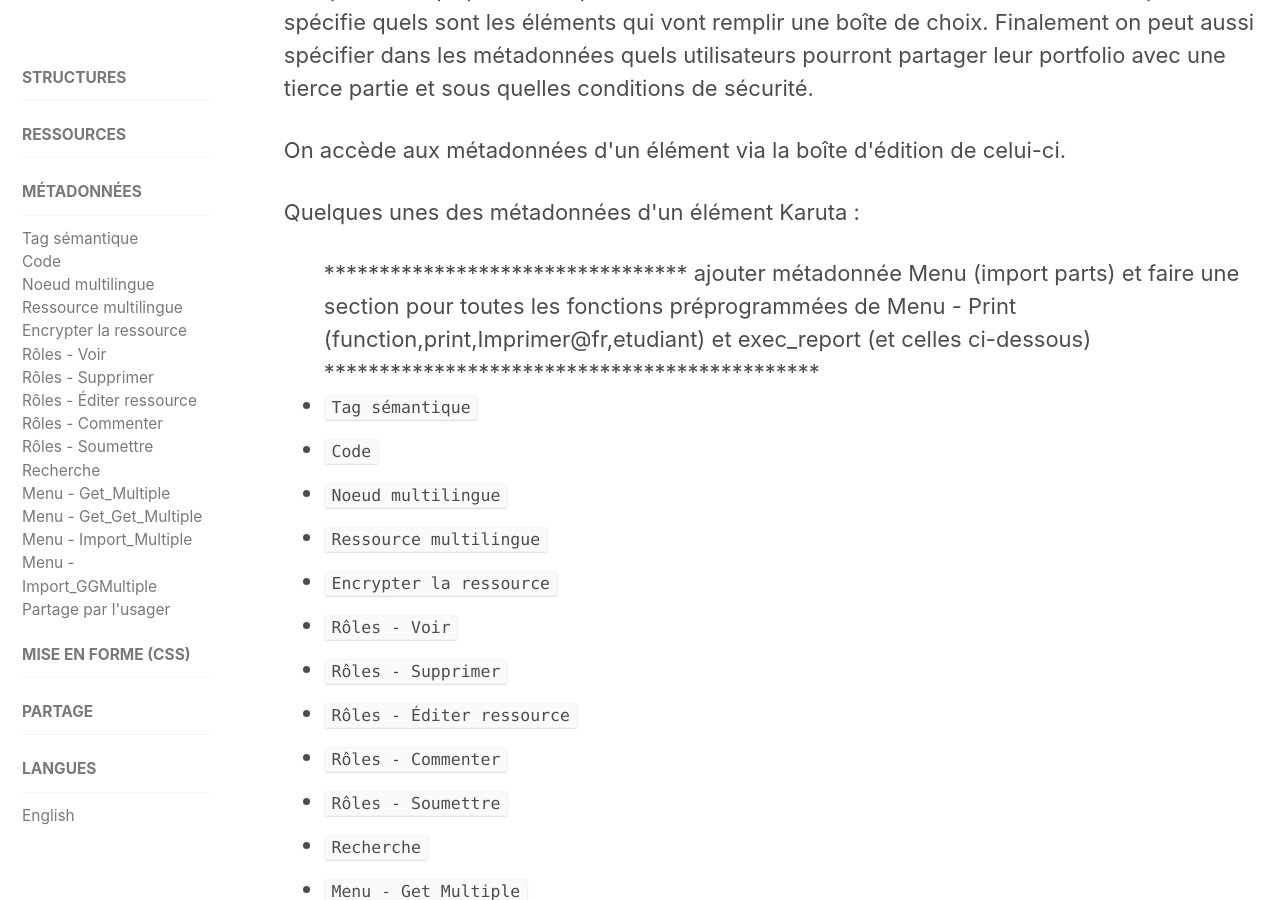
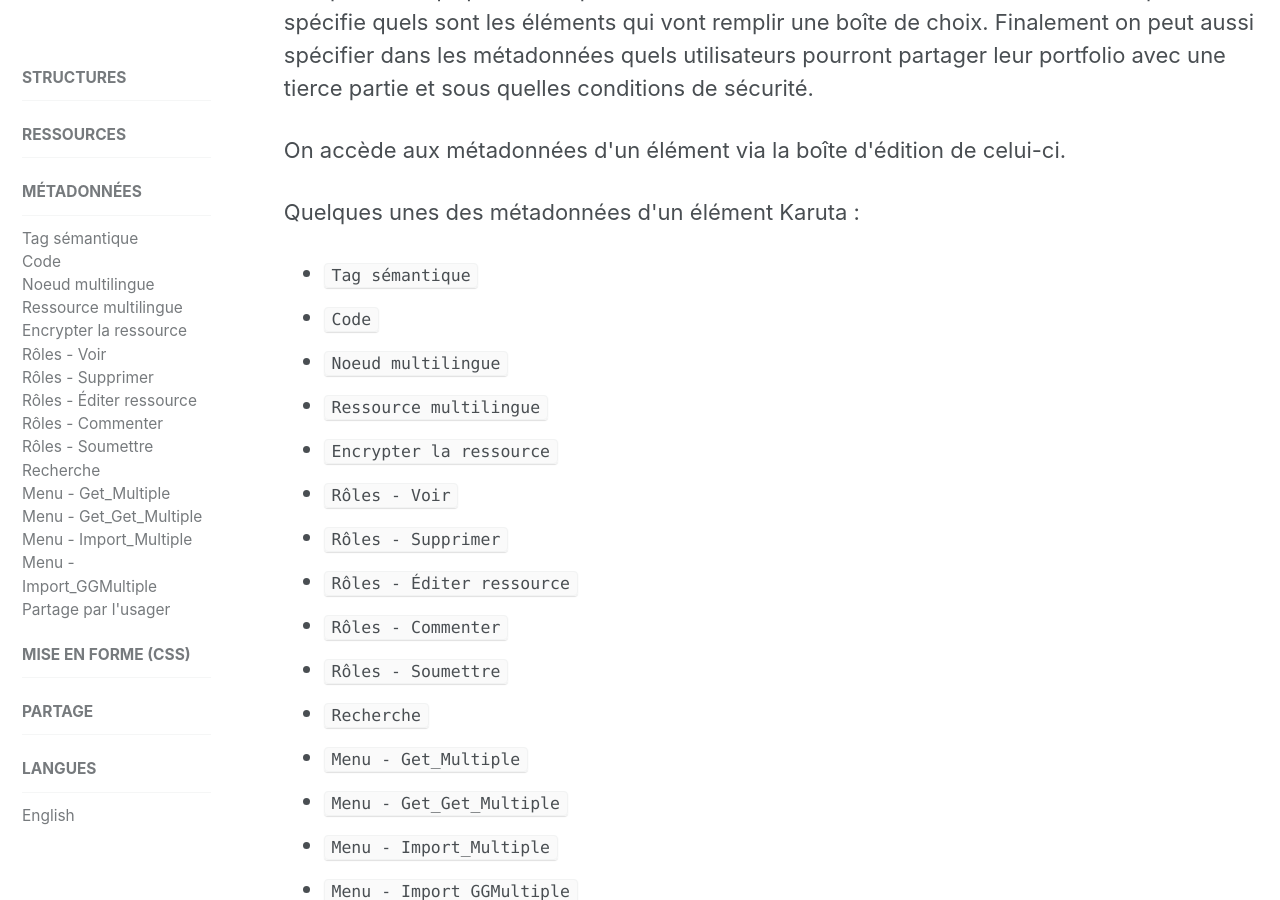
Before and after one commit to karutaproject/karuta-frontend-documentation, a Jekyll site: the page built from _pages/metadata_fr.html, in a window 1280 px wide and 900 px high, scrolled down 392 px. Built offline with Jekyll 4.4.1, drawn with Linux system fonts in a browser that asks for light colours.

Commit message:
metadonnées fr

```diff
--- a/_pages/metadata_fr.html
+++ b/_pages/metadata_fr.html
@@ -19,8 +19,7 @@ sidebar:
 <p>Quelques unes des métadonnées d'un élément Karuta :</p>
 <ul>
 
-********************************* ajouter métadonnée Menu (import parts) et faire une section pour toutes les fonctions préprogrammées
-de Menu - Print (function,print,Imprimer@fr,etudiant) et exec_report (et celles ci-dessous) *********************************************
+
 
 	<li><code><a href='#semantictag'>Tag sémantique</a></code></li>
 	<li><code><a href='#asmstructure'>Code</a></code></li>
```
